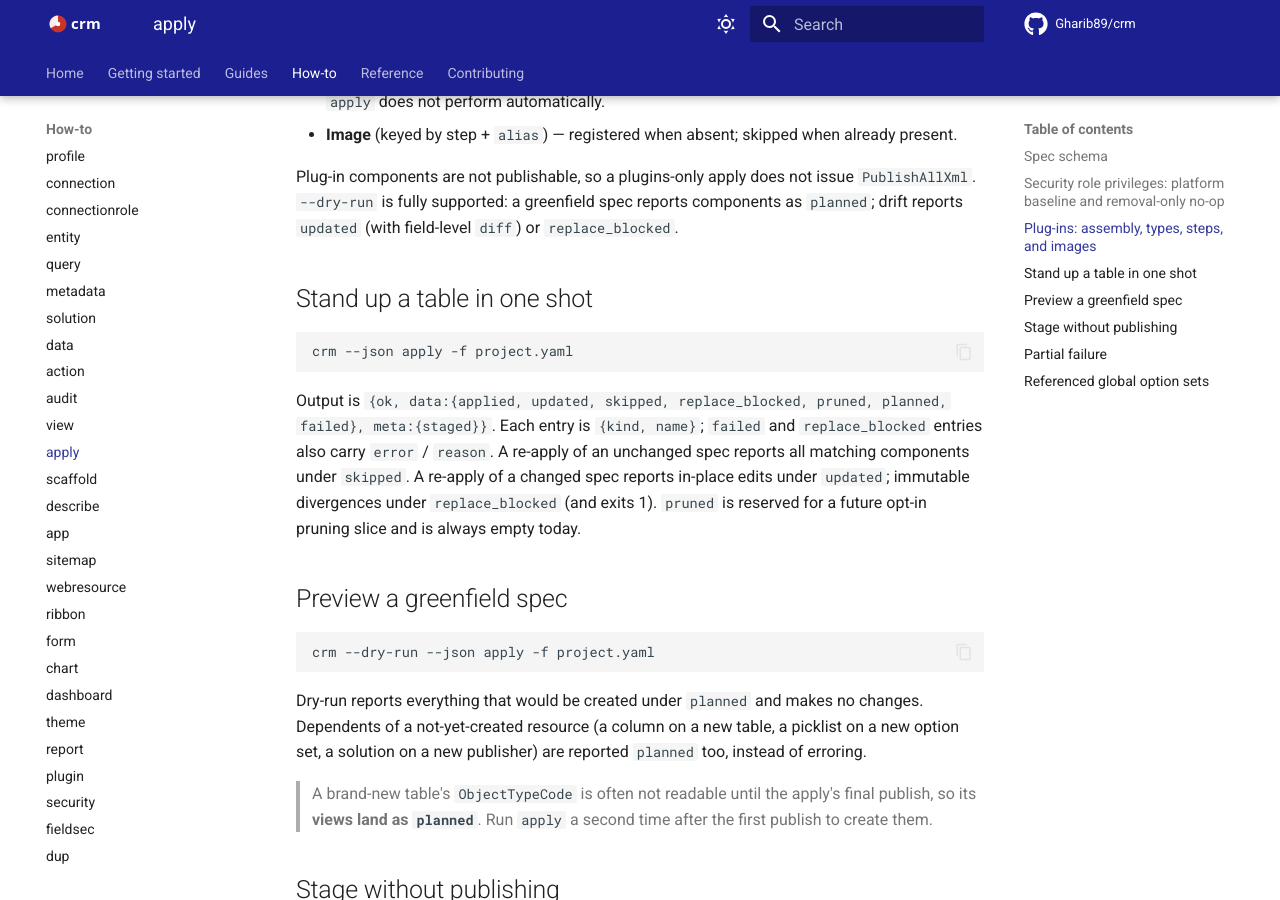
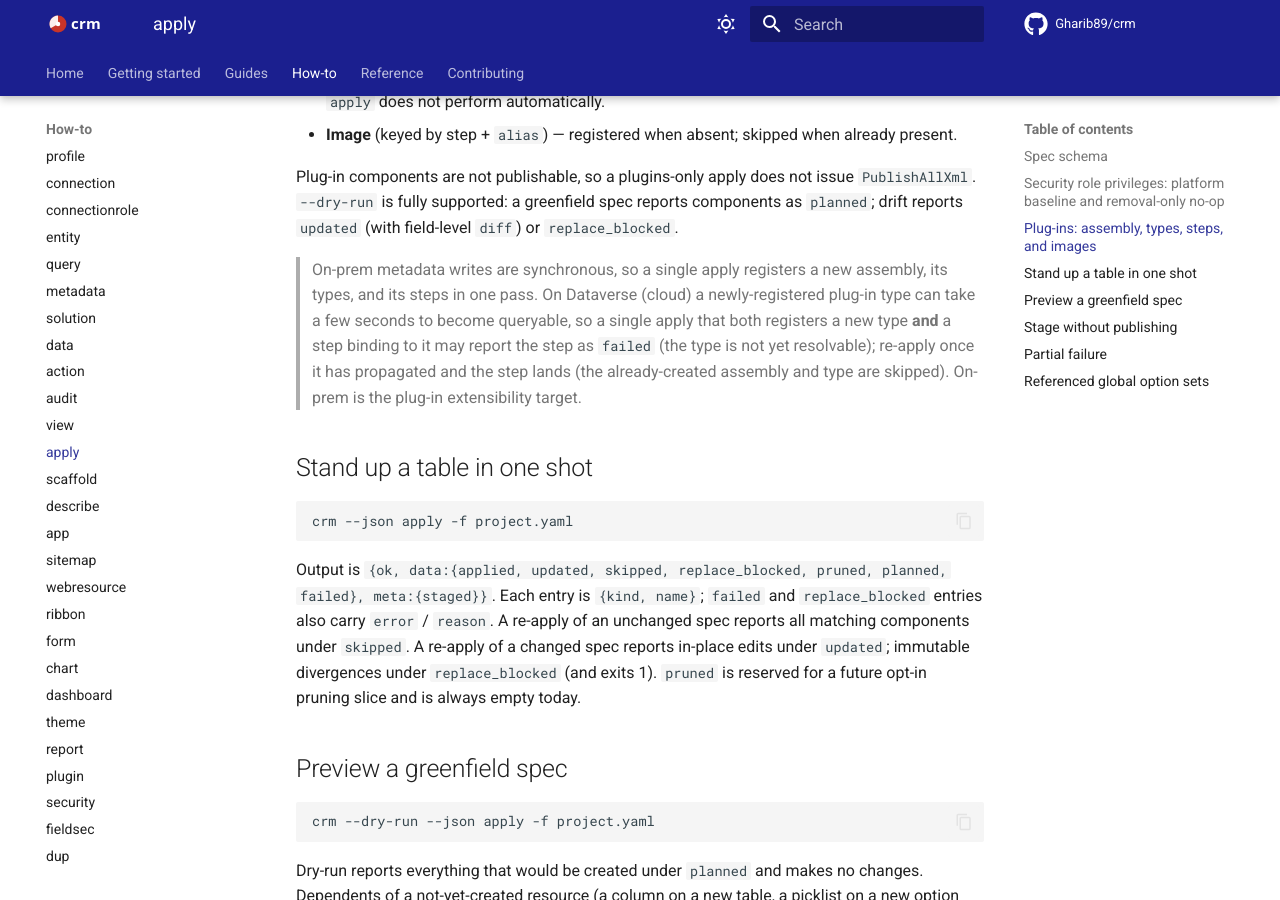
Before and after one commit to Gharib89/crm, an MkDocs documentation site: the page built from docs/how-to/apply.md, in a window 1280 px wide and 900 px high, scrolled down 3975 px. Built offline with MkDocs 1.6.1 and Material for MkDocs 9.7.7, drawn with Linux system fonts in a browser that asks for light colours; comment, search, counter and statistics services are not loaded.

Commit message:
test(e2e): pin plug-in apply lifecycle to on-prem (synchronous metadata)
The single-apply assembly→type→step→image sequence resolves each just-created
row immediately on on-prem (synchronous metadata writes). On Dataverse (cloud)
a newly-registered plug-in type has a read-after-write lag (the assembly-
lifecycle test polls up to 20s for it), which a single-shot apply cannot poll
around — so mark the test @requires_onprem (the weekly cloud e2e gates it out
rather than flaking) and document the cloud re-apply caveat in apply.md.

Co-Authored-By: Claude Opus 4.8 (1M context) <noreply@anthropic.com>
Claude-Session: https://claude.ai/code/session_01SSumsit2NpZRzR1aRvKb38

````diff
--- a/docs/how-to/apply.md
+++ b/docs/how-to/apply.md
@@ -191,6 +191,14 @@ Plug-in components are not publishable, so a plugins-only apply does not issue
 components as `planned`; drift reports `updated` (with field-level `diff`) or
 `replace_blocked`.
 
+> On-prem metadata writes are synchronous, so a single apply registers a new
+> assembly, its types, and its steps in one pass. On Dataverse (cloud) a
+> newly-registered plug-in type can take a few seconds to become queryable, so a
+> single apply that both registers a new type **and** a step binding to it may
+> report the step as `failed` (the type is not yet resolvable); re-apply once it
+> has propagated and the step lands (the already-created assembly and type are
+> skipped). On-prem is the plug-in extensibility target.
+
 ## Stand up a table in one shot
 
 ```bash
````
Also changed, not shown: 1 other file.
